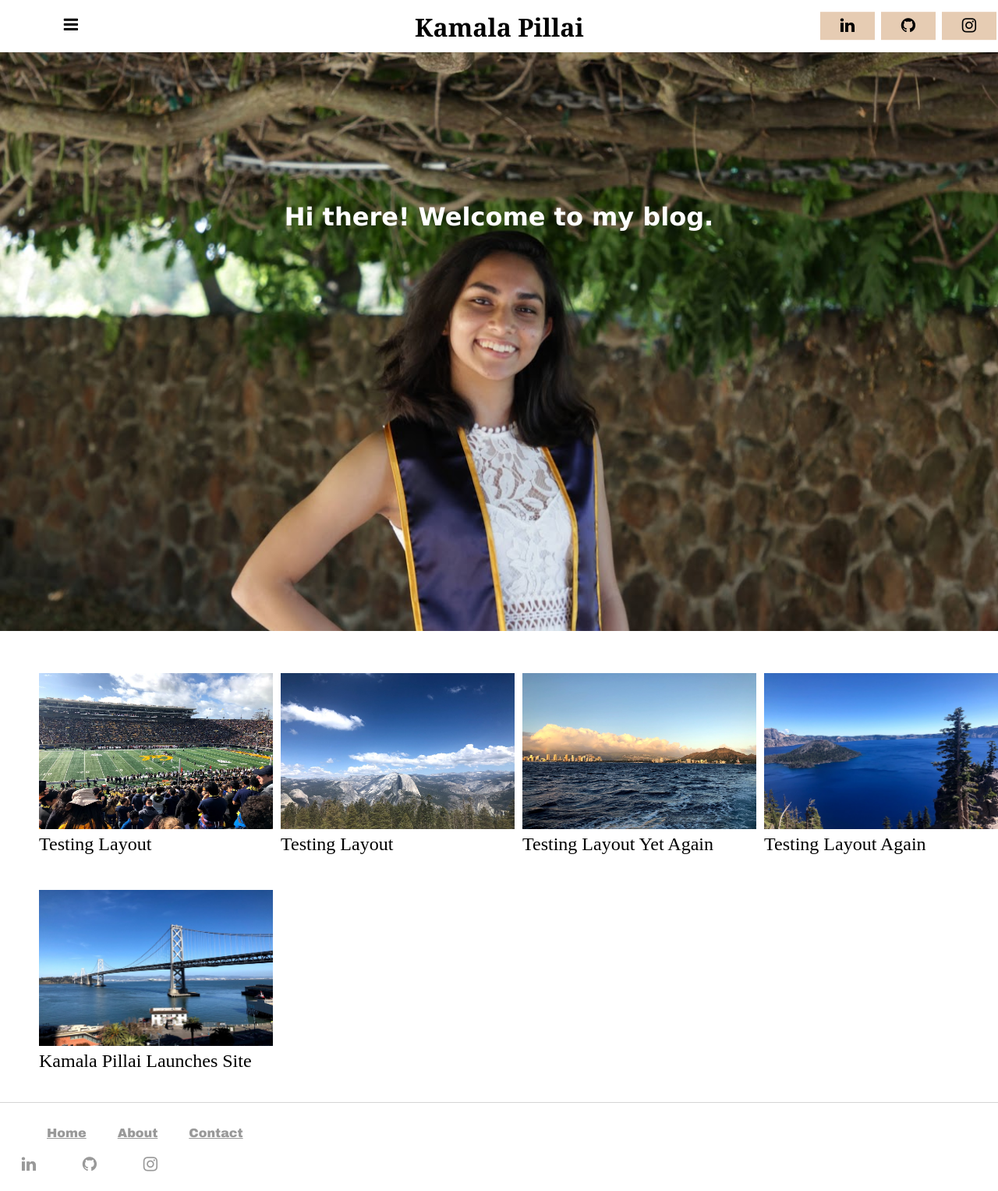
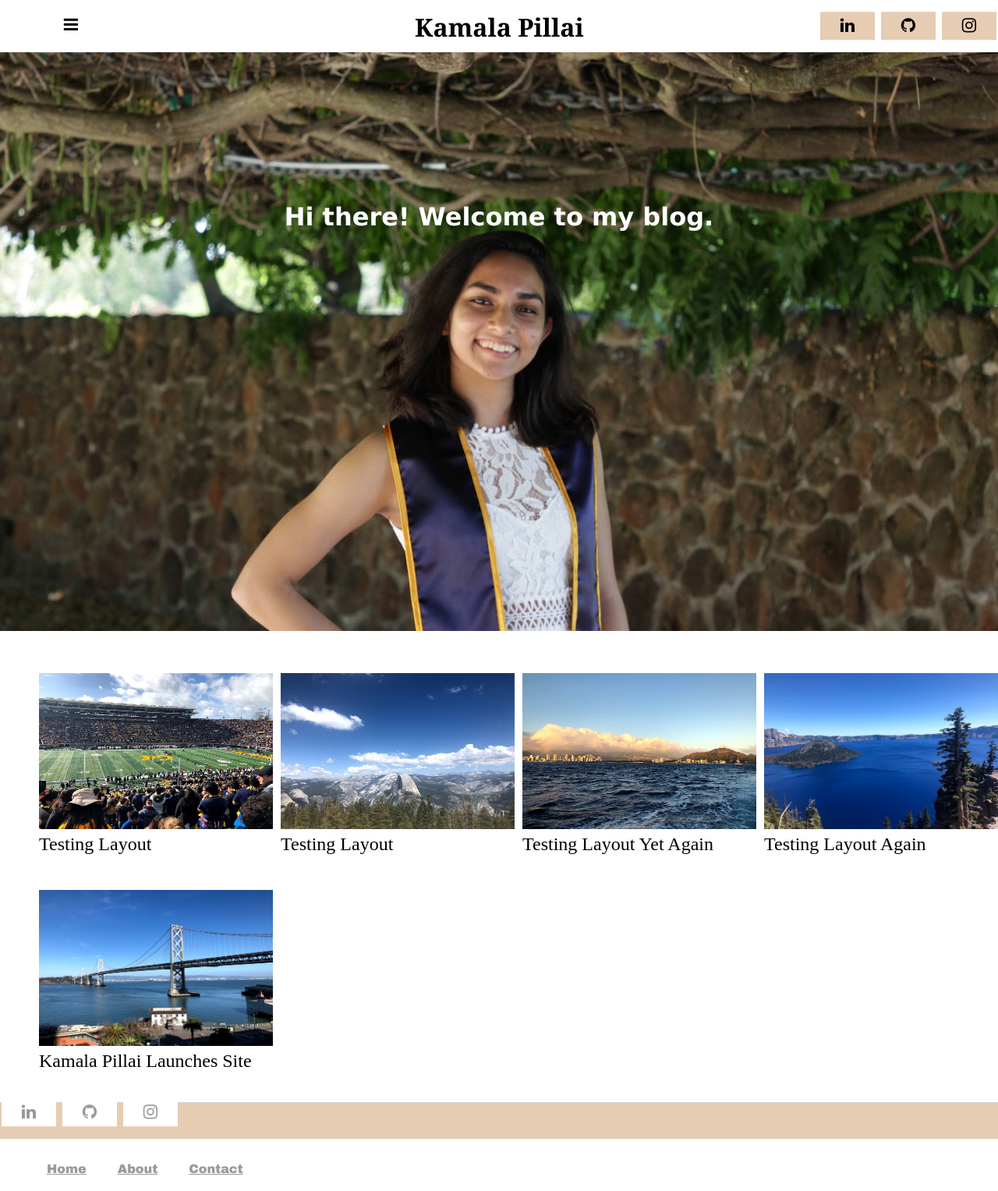
Before and after one commit to kpill/kpill.github.io, a Jekyll site: the page built from index.html, in a window 1280 px wide. Shown: the whole page at 78% size. Built offline with Jekyll 4.4.1, drawn with Linux system fonts in a browser that asks for light colours.

Commit message:
Update default.html

```diff
--- a/_layouts/default.html
+++ b/_layouts/default.html
@@ -36,6 +36,11 @@
 
 		</div><!-- /.container -->
 		<footer>
+			<div class="social-icons">
+				<a href="https://www.linkedin.com/in/kamala-pillai/" class="fa fa-linkedin fa-lg" target="_blank"></a>
+				<a href="https://github.com/kpill" class="fa fa-github fa-lg" target="_blank"></a>
+				<a href="https://www.instagram.com/kamalafood/?hl=en" class="fa fa-instagram fa-lg" target="_blank"></a>
+			</div>
 	    		<nav>
 				<ul>
 	        			<li><a class= "nav" href="#">Home</a></li>
@@ -43,11 +48,6 @@
 	        			<li><a class= "nav" href="#">Contact</a></li>
 				</ul>
 			</nav>
-			<div class="social-icons">
-				<a href="https://www.linkedin.com/in/kamala-pillai/" class="fa fa-linkedin fa-lg" target="_blank"></a>
-				<a href="https://github.com/kpill" class="fa fa-github fa-lg" target="_blank"></a>
-				<a href="https://www.instagram.com/kamalafood/?hl=en" class="fa fa-instagram fa-lg" target="_blank"></a>
-			</div>
 		</footer>
 		</body>
 	</html>
```
